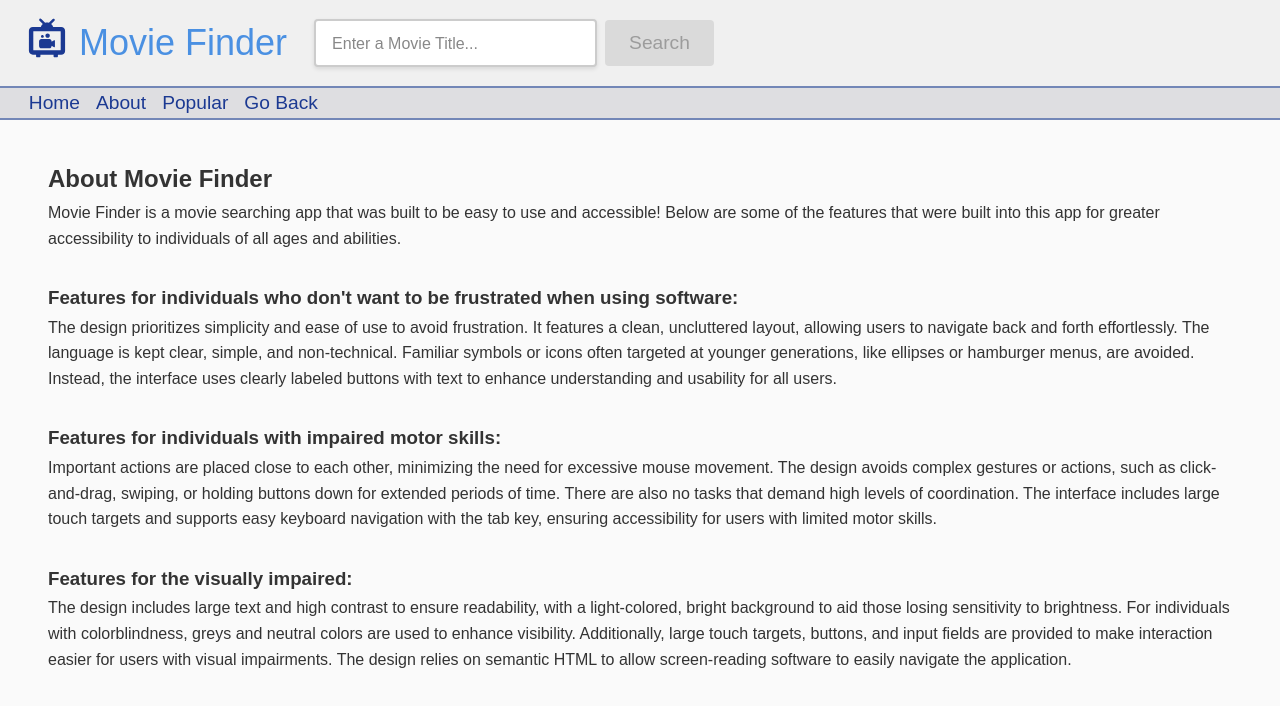
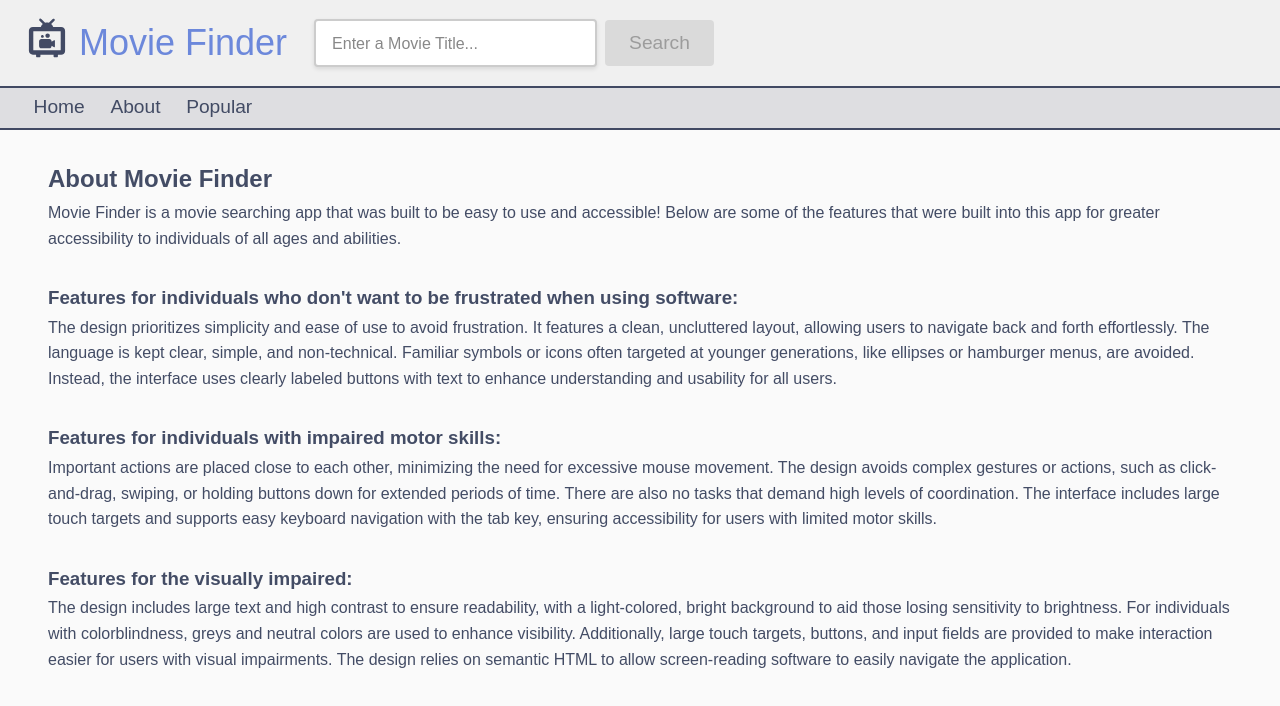
Before and after one commit to stephanielahiry/reel-search, a Next.js app: page /about in a window 1280 px wide. Shown: the top 706 px of the page. Built offline with nearby package versions, Linux system fonts and the light colour scheme.

Commit message:
styling updates

```diff
--- a/src/components/Header/Header.module.scss
+++ b/src/components/Header/Header.module.scss
@@ -43,6 +43,7 @@
             font-size: 1.2rem;
             color: var(--background-color);
             list-style-type: none;
+            padding: 0.3rem;
         }
     }
 }
--- a/src/components/Header/Header.tsx
+++ b/src/components/Header/Header.tsx
@@ -43,16 +43,6 @@ const Header: React.FC = () => {
                             Popular
                         </Link>
                     </li>
-                    <li className={styles.header_navigationItem}>
-                        <Link
-                            href="#"
-                            onClick={(e) => {
-                                e.preventDefault();
-                                router.back();
-                            }}>
-                            Go Back
-                        </Link>
-                    </li>
                 </ul>
             </nav>
         </header>
--- a/src/components/MovieDetail/MovieDetail.module.scss
+++ b/src/components/MovieDetail/MovieDetail.module.scss
@@ -1,5 +1,9 @@
 .section {
     max-width: 1000px;
+
+    &_button {
+        margin-bottom: 1rem;
+    }
 
     &_detail {
         display: grid;
--- a/src/styles/globals.scss
+++ b/src/styles/globals.scss
@@ -1,11 +1,11 @@
 :root {
-  --primary-color: #4A90E2;
+  --primary-color: rgba(100, 130, 217, 0.95);
   --background-color: #FAFAFA;
   --secondary-background: #F0F0F0;
-  --text-color: #333333;
+  --text-color: rgba(57, 66, 93, 0.95);
   --accent-color: #b54c43;
-  --dark-blue: #1B3992;
-  --blue: #7387B7;
+  --dark-blue: rgba(57, 66, 93, 0.95);
+  --blue: rgba(57, 66, 93, 0.95);
   --light-grey: #cccccc;
   --medium-grey: #666666;
   --card-background: rgba(57, 66, 93, 0.95);
```
Also changed, not shown: src/app/[id]/page.tsx (+7 -2 lines), src/components/MovieDetail/MovieDetail.tsx (+7 -1 lines), public/movie-icon.svg.
